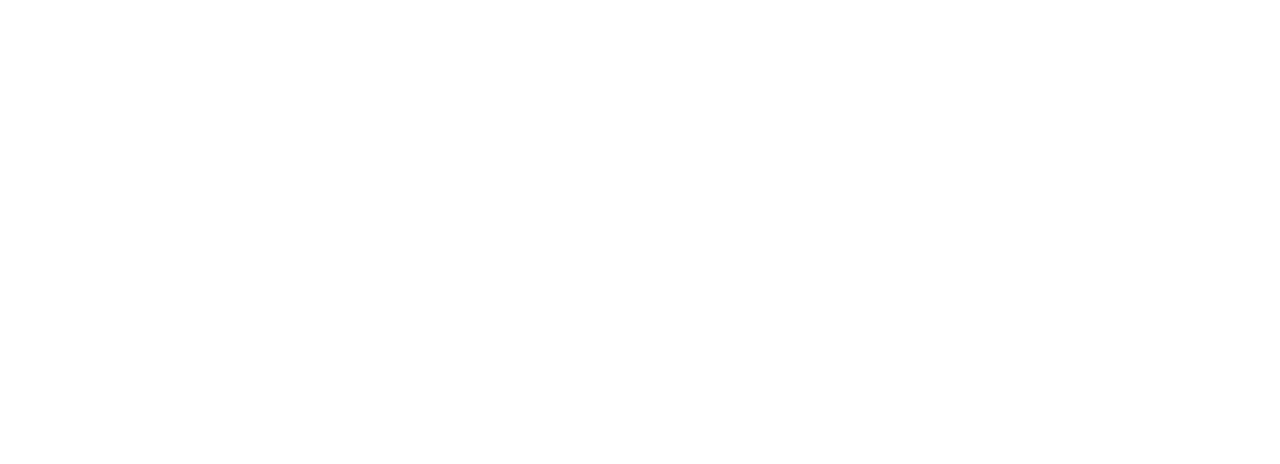
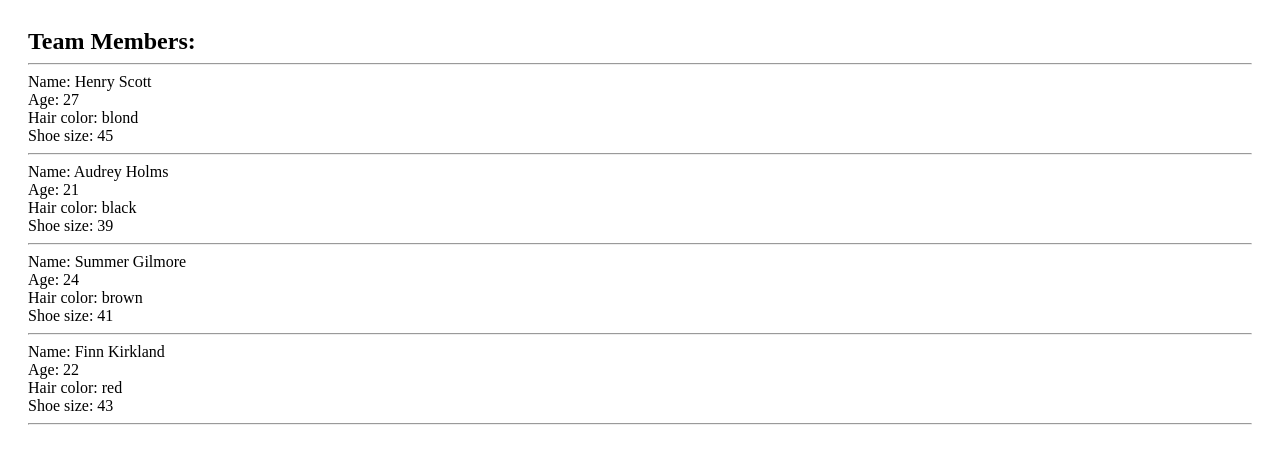
Before and after one commit to WilliamDeckmann/who-is-json-WilliamDeckmann, a plain HTML site: page index.html in a window 1280 px wide. Drawn offline with Linux system fonts and the light colour scheme.

Commit message:
Update app.json & index.html

```diff
--- a/index.html
+++ b/index.html
@@ -7,11 +7,33 @@
 	<title>Front-end</title>
 	<style>
 		/* Critical styling goes here */
+
+		/* Team members */
+		.Team-members {
+			padding: 20px;
+		}
+		.Team-members__title {
+			margin: 0;
+		}
+		.Team-members__list {
+			padding: 0;
+			margin: 0;
+			list-style-type: none;
+		}
 	</style>
 </head>
 <body>
 
 	<!-- Start content -->
+
+	<!-- Team members -->
+	<section class="Team-members">
+
+		<!-- Team members -->
+		<h2 class="Team-members__title">Team Members:</h2>
+		<hr class="Team-members__line">
+		<ul class="Team-members__list"></ul>
+	</section>
 
 	<!-- End content -->
 
--- a/js/app.js
+++ b/js/app.js
@@ -0,0 +1,71 @@
+document.addEventListener("DOMContentLoaded", () => {
+
+    // Team members JSON object
+    const team = {
+        "teamMembers": [
+            {
+                "sirName": "Henry",
+                "lastName": "Scott",
+                "age": 27,
+                "hairColor": "blond",
+                "shoeSize": "45"
+            },
+
+            {
+                "sirName": "Audrey",
+                "lastName": "Holms",
+                "age": 21,
+                "hairColor": "black",
+                "shoeSize": "39"
+            },
+
+            {
+                "sirName": "Summer",
+                "lastName": "Gilmore",
+                "age": 24,
+                "hairColor": "brown",
+                "shoeSize": "41"
+            },
+
+            {
+                "sirName": "Finn",
+                "lastName": "Kirkland",
+                "age": 22,
+                "hairColor": "red",
+                "shoeSize": "43"
+            }
+        ]
+    };
+
+    // Print team members
+    function PrintTeamMembers() {
+        for(let i = 0; i < team.teamMembers.length; i++) {
+
+            // Team members data variables
+            let sirName = team.teamMembers[i].sirName;
+            let lastName = team.teamMembers[i].lastName
+            let age = team.teamMembers[i].age
+            let hairColor = team.teamMembers[i].hairColor
+            let shoeSize = team.teamMembers[i].shoeSize
+
+            // Create & append html elements
+            let teamMembers_list = document.querySelector(".Team-members__list");
+            let li = document.createElement("li");
+            let hr = document.createElement("hr");
+            li.classList.add("Team-members__item");
+            hr.classList.add("Team-members__line");
+            teamMembers_list.appendChild(li);
+            teamMembers_list.appendChild(hr);
+
+            // Insert Team members data
+            li.innerHTML =
+            `Name: ${sirName} ${lastName}
+            ${"<br />"}Age: ${age}
+            ${"<br />"}Hair color: ${hairColor}
+            ${"<br />"}Shoe size: ${shoeSize}`;
+        };
+    };
+
+    // Initiate function
+    PrintTeamMembers();
+});
```
